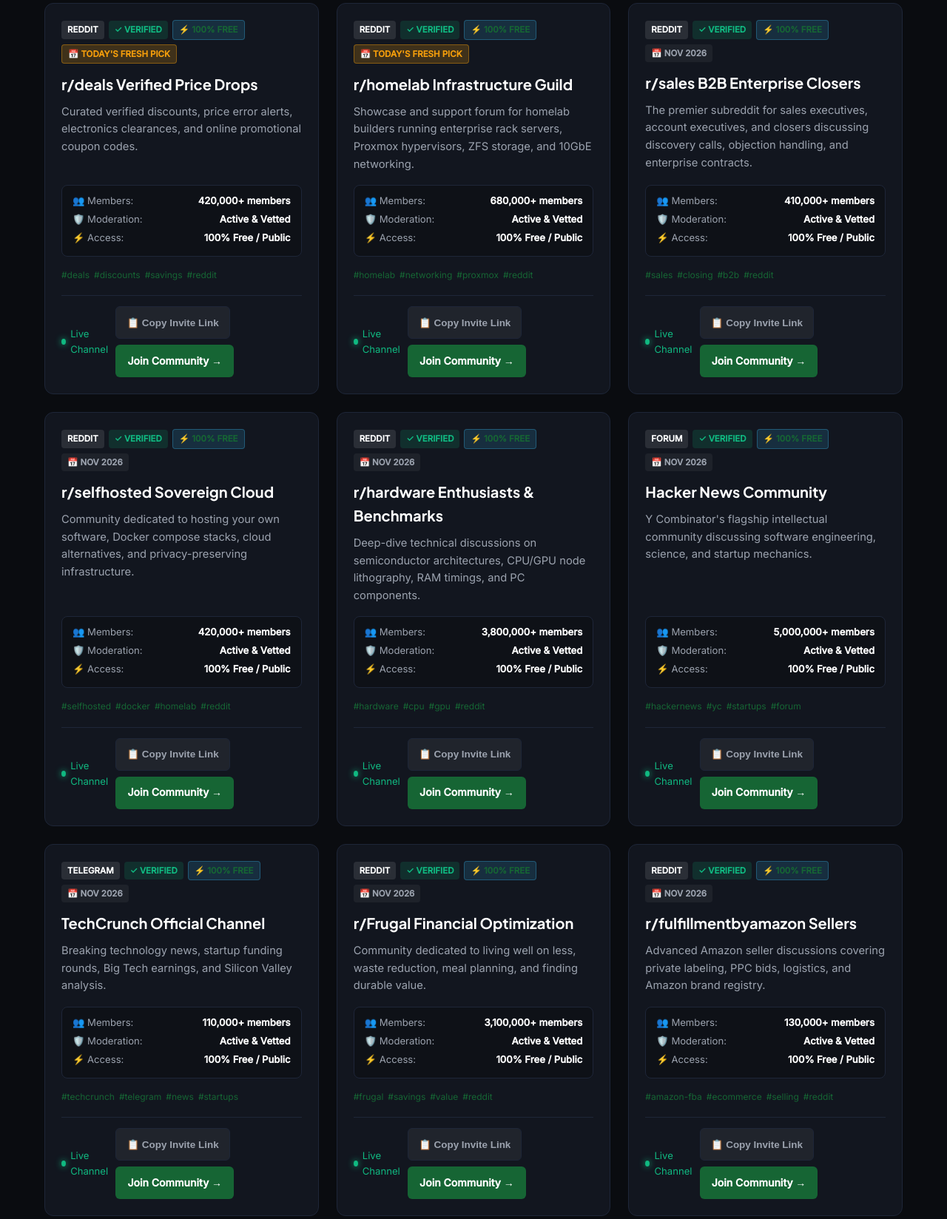
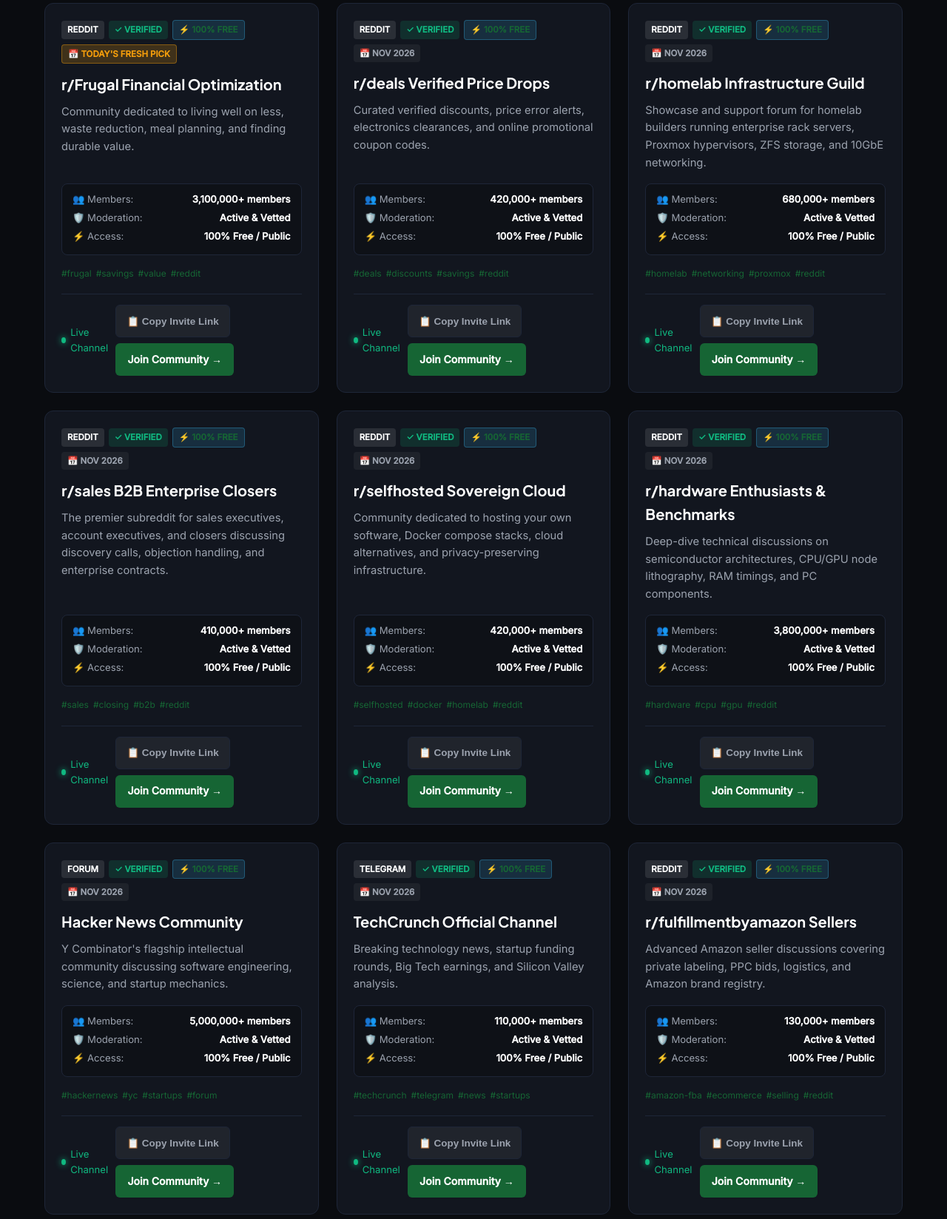
Before and after one commit to jibranpcccc/high-ticket-closing-sales-hub, a plain HTML site: page index.html in a window 1280 px wide. Shown: the part 1231-2879 px from the top of the page at 74% size. Drawn offline with Linux system fonts and the light colour scheme.

Commit message:
feat(replenishment): fresh community links added - 2026-11-19 [skip ci]

```diff
--- a/index.html
+++ b/index.html
@@ -148,58 +148,58 @@
           {
             "@type": "ListItem",
             "position": 1,
+            "name": "r/Frugal Financial Optimization",
+            "description": "Community dedicated to living well on less, waste reduction, meal planning, and finding durable value.",
+            "url": "https://www.reddit.com/r/Frugal/"
+          },
+          {
+            "@type": "ListItem",
+            "position": 2,
             "name": "r/deals Verified Price Drops",
             "description": "Curated verified discounts, price error alerts, electronics clearances, and online promotional coupon codes.",
             "url": "https://www.reddit.com/r/deals/"
           },
           {
             "@type": "ListItem",
-            "position": 2,
+            "position": 3,
             "name": "r/homelab Infrastructure Guild",
             "description": "Showcase and support forum for homelab builders running enterprise rack servers, Proxmox hypervisors, ZFS storage, and 10GbE networking.",
             "url": "https://www.reddit.com/r/homelab/"
           },
           {
             "@type": "ListItem",
-            "position": 3,
+            "position": 4,
             "name": "r/sales B2B Enterprise Closers",
             "description": "The premier subreddit for sales executives, account executives, and closers discussing discovery calls, objection handling, and enterprise contracts.",
             "url": "https://www.reddit.com/r/sales/"
           },
           {
             "@type": "ListItem",
-            "position": 4,
+            "position": 5,
             "name": "r/selfhosted Sovereign Cloud",
             "description": "Community dedicated to hosting your own software, Docker compose stacks, cloud alternatives, and privacy-preserving infrastructure.",
             "url": "https://www.reddit.com/r/selfhosted/"
           },
           {
             "@type": "ListItem",
-            "position": 5,
+            "position": 6,
             "name": "r/hardware Enthusiasts & Benchmarks",
             "description": "Deep-dive technical discussions on semiconductor architectures, CPU/GPU node lithography, RAM timings, and PC components.",
             "url": "https://www.reddit.com/r/hardware/"
           },
           {
             "@type": "ListItem",
-            "position": 6,
+            "position": 7,
             "name": "Hacker News Community",
             "description": "Y Combinator's flagship intellectual community discussing software engineering, science, and startup mechanics.",
             "url": "https://news.ycombinator.com"
           },
           {
             "@type": "ListItem",
-            "position": 7,
+            "position": 8,
             "name": "TechCrunch Official Channel",
             "description": "Breaking technology news, startup funding rounds, Big Tech earnings, and Silicon Valley analysis.",
             "url": "https://t.me/techcrunch"
-          },
-          {
-            "@type": "ListItem",
-            "position": 8,
-            "name": "r/Frugal Financial Optimization",
-            "description": "Community dedicated to living well on less, waste reduction, meal planning, and finding durable value.",
-            "url": "https://www.reddit.com/r/Frugal/"
           },
           {
             "@type": "ListItem",
@@ -615,12 +615,36 @@
         </div>
         <div id="vetted-communities" class="grid">
 
-        <div id="community-card-1" class="card" data-platform="reddit" data-category="deals & discounts">
+        <div id="community-card-1" class="card" data-platform="reddit" data-category="smart savings">
             <div class="card-header">
                 <span class="badge badge-platform">Reddit</span>
                 <span class="badge badge-verified">✓ Verified</span>
                 <span class="badge badge-free">⚡ 100% Free</span>
                 <span class="badge badge-date" style="background: rgba(245, 158, 11, 0.2); color: #f59e0b; border: 1px solid rgba(245, 158, 11, 0.4); font-weight: 700;">📅 Today's Fresh Pick</span>
+            </div>
+            <h3 class="card-title">r/Frugal Financial Optimization</h3>
+            <p class="card-desc">Community dedicated to living well on less, waste reduction, meal planning, and finding durable value.</p>
+            <div class="spec-matrix">
+                <div class="spec-row"><span>👥 Members:</span> <strong>3,100,000+ members</strong></div>
+                <div class="spec-row"><span>🛡️ Moderation:</span> <strong>Active & Vetted</strong></div>
+                <div class="spec-row"><span>⚡ Access:</span> <strong>100% Free / Public</strong></div>
+            </div>
+            <div class="tags-row"><span class="tag">#frugal</span><span class="tag">#savings</span><span class="tag">#value</span><span class="tag">#reddit</span></div>
+            <div class="card-footer">
+                <span class="activity-pulse"><span class="pulse-dot"></span> Live Channel</span>
+                <div class="card-actions">
+                    <button class="btn-copy-invite" onclick="copyInviteLink(event, 'https://www.reddit.com/r/Frugal/')">📋 Copy Invite Link</button>
+                    <a href="https://www.reddit.com/r/Frugal/" target="_blank" rel="noopener noreferrer" class="btn-join">Join Community →</a>
+                </div>
+            </div>
+        </div>
+
+        <div id="community-card-2" class="card" data-platform="reddit" data-category="deals & discounts">
+            <div class="card-header">
+                <span class="badge badge-platform">Reddit</span>
+                <span class="badge badge-verified">✓ Verified</span>
+                <span class="badge badge-free">⚡ 100% Free</span>
+                <span class="badge badge-date">📅 Nov 2026</span>
             </div>
             <h3 class="card-title">r/deals Verified Price Drops</h3>
             <p class="card-desc">Curated verified discounts, price error alerts, electronics clearances, and online promotional coupon codes.</p>
@@ -639,12 +663,12 @@
             </div>
         </div>
 
-        <div id="community-card-2" class="card" data-platform="reddit" data-category="homelab & servers">
-            <div class="card-header">
-                <span class="badge badge-platform">Reddit</span>
-                <span class="badge badge-verified">✓ Verified</span>
-                <span class="badge badge-free">⚡ 100% Free</span>
-                <span class="badge badge-date" style="background: rgba(245, 158, 11, 0.2); color: #f59e0b; border: 1px solid rgba(245, 158, 11, 0.4); font-weight: 700;">📅 Today's Fresh Pick</span>
+        <div id="community-card-3" class="card" data-platform="reddit" data-category="homelab & servers">
+            <div class="card-header">
+                <span class="badge badge-platform">Reddit</span>
+                <span class="badge badge-verified">✓ Verified</span>
+                <span class="badge badge-free">⚡ 100% Free</span>
+                <span class="badge badge-date">📅 Nov 2026</span>
             </div>
             <h3 class="card-title">r/homelab Infrastructure Guild</h3>
             <p class="card-desc">Showcase and support forum for homelab builders running enterprise rack servers, Proxmox hypervisors, ZFS storage, and 10GbE networking.</p>
@@ -663,7 +687,7 @@
             </div>
         </div>
 
-        <div id="community-card-3" class="card" data-platform="reddit" data-category="high-ticket sales">
+        <div id="community-card-4" class="card" data-platform="reddit" data-category="high-ticket sales">
             <div class="card-header">
                 <span class="badge badge-platform">Reddit</span>
                 <span class="badge badge-verified">✓ Verified</span>
@@ -687,7 +711,7 @@
             </div>
         </div>
 
-        <div id="community-card-4" class="card" data-platform="reddit" data-category="self-hosting">
+        <div id="community-card-5" class="card" data-platform="reddit" data-category="self-hosting">
             <div class="card-header">
                 <span class="badge badge-platform">Reddit</span>
                 <span class="badge badge-verified">✓ Verified</span>
@@ -711,7 +735,7 @@
             </div>
         </div>
 
-        <div id="community-card-5" class="card" data-platform="reddit" data-category="computer hardware">
+        <div id="community-card-6" class="card" data-platform="reddit" data-category="computer hardware">
             <div class="card-header">
                 <span class="badge badge-platform">Reddit</span>
                 <span class="badge badge-verified">✓ Verified</span>
@@ -735,7 +759,7 @@
             </div>
         </div>
 
-        <div id="community-card-6" class="card" data-platform="forum" data-category="computer science & startups">
+        <div id="community-card-7" class="card" data-platform="forum" data-category="computer science & startups">
             <div class="card-header">
                 <span class="badge badge-platform">Forum</span>
                 <span class="badge badge-verified">✓ Verified</span>
@@ -759,7 +783,7 @@
             </div>
         </div>
 
-        <div id="community-card-7" class="card" data-platform="telegram" data-category="tech news">
+        <div id="community-card-8" class="card" data-platform="telegram" data-category="tech news">
             <div class="card-header">
                 <span class="badge badge-platform">Telegram</span>
                 <span class="badge badge-verified">✓ Verified</span>
@@ -779,30 +803,6 @@
                 <div class="card-actions">
                     <button class="btn-copy-invite" onclick="copyInviteLink(event, 'https://t.me/techcrunch')">📋 Copy Invite Link</button>
                     <a href="https://t.me/techcrunch" target="_blank" rel="noopener noreferrer" class="btn-join">Join Community →</a>
-                </div>
-            </div>
-        </div>
-
-        <div id="community-card-8" class="card" data-platform="reddit" data-category="smart savings">
-            <div class="card-header">
-                <span class="badge badge-platform">Reddit</span>
-                <span class="badge badge-verified">✓ Verified</span>
-                <span class="badge badge-free">⚡ 100% Free</span>
-                <span class="badge badge-date">📅 Nov 2026</span>
-            </div>
-            <h3 class="card-title">r/Frugal Financial Optimization</h3>
-            <p class="card-desc">Community dedicated to living well on less, waste reduction, meal planning, and finding durable value.</p>
-            <div class="spec-matrix">
-                <div class="spec-row"><span>👥 Members:</span> <strong>3,100,000+ members</strong></div>
-                <div class="spec-row"><span>🛡️ Moderation:</span> <strong>Active & Vetted</strong></div>
-                <div class="spec-row"><span>⚡ Access:</span> <strong>100% Free / Public</strong></div>
-            </div>
-            <div class="tags-row"><span class="tag">#frugal</span><span class="tag">#savings</span><span class="tag">#value</span><span class="tag">#reddit</span></div>
-            <div class="card-footer">
-                <span class="activity-pulse"><span class="pulse-dot"></span> Live Channel</span>
-                <div class="card-actions">
-                    <button class="btn-copy-invite" onclick="copyInviteLink(event, 'https://www.reddit.com/r/Frugal/')">📋 Copy Invite Link</button>
-                    <a href="https://www.reddit.com/r/Frugal/" target="_blank" rel="noopener noreferrer" class="btn-join">Join Community →</a>
                 </div>
             </div>
         </div>
```
Also changed, not shown: data/groups.json (+20 -19 lines), feed.xml (+9 -9 lines).
